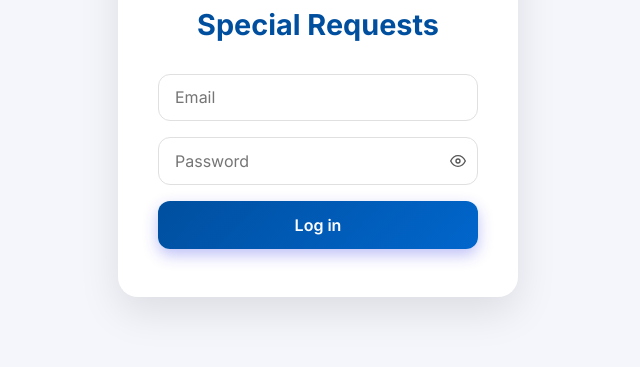
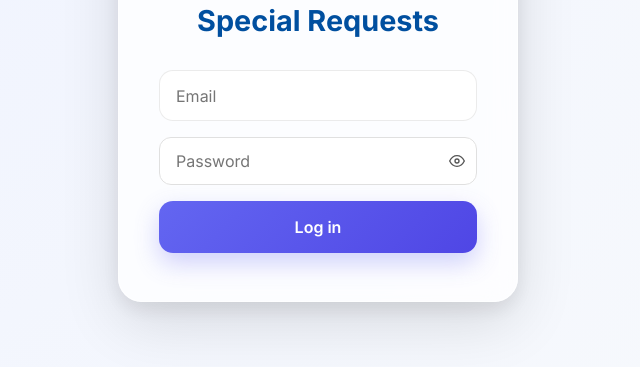
Before and after one commit to Tnk-accountant/anak-requests-api, a website: page public/login.html in a window 1280 px wide. Shown: the part 361-728 px from the top of the page, without its empty margins (322-962 px from the left). Drawn offline with Linux system fonts and the light colour scheme; no server answers.

Commit message:
login design new

```diff
--- a/public/login.html
+++ b/public/login.html
@@ -7,60 +7,88 @@
 <link href="https://fonts.googleapis.com/css2?family=Inter:wght@400;500;600;700&display=swap" rel="stylesheet">
 <style>
   * { margin:0; padding:0; box-sizing:border-box; font-family:'Inter',sans-serif; }
-  body {
-    background:#f5f6fb;
-    display:flex; justify-content:center; align-items:center;
-    min-height:100vh; color:#1f2937;
-  }
+    body {
+      background: radial-gradient(circle at top left, #eef2ff, #f8fafc);
+      display:flex; justify-content:center; align-items:center;
+      min-height:100vh; color:#1f2937;
+    }
+
   .login-container {
-    background:#fff;
+    backdrop-filter: blur(14px);
+    background: rgba(255,255,255,0.75);
+
     padding:3rem 2.5rem;
-    border-radius:20px;
-    box-shadow:0 15px 40px rgba(0,0,0,0.1);
-    width:100%; max-width:400px;
+    border-radius:24px;
+
+    border:1px solid rgba(255,255,255,0.6);
+
+    box-shadow:
+      0 20px 60px rgba(0,0,0,0.12),
+      0 8px 20px rgba(0,0,0,0.08);
+
+    width:100%;
+    max-width:400px;
     text-align:center;
     position:relative;
-    transition:transform 0.3s ease, box-shadow 0.3s ease;
+
+    transition: all 0.25s ease;
   }
-  .login-container:hover {
-    transform:translateY(-3px);
-    box-shadow:0 20px 50px rgba(0,0,0,0.15);
+
+.login-container:hover {
+  transform: translateY(-4px) scale(1.01);
+  box-shadow:
+    0 30px 80px rgba(0,0,0,0.15),
+    0 10px 25px rgba(0,0,0,0.1);
   }
+
   h1 { margin-bottom:2rem; font-size:1.8rem; color:#111827; }
 
   form { display:flex; flex-direction:column; gap:1rem; }
+
   input {
-    padding:0.8rem 1rem;
-    border:1px solid #e0e0e0;
-    border-radius:12px;
+    padding:0.9rem 1rem;
+    border:1px solid rgba(0,0,0,0.08);
+    border-radius:14px;
     font-size:1rem;
-    transition:border 0.3s, box-shadow 0.3s;
+
+    background: rgba(255,255,255,0.7);
+    backdrop-filter: blur(6px);
+
+    transition: all 0.2s ease;
   }
+
   input:focus {
-    border-color:#004f9f;
-    box-shadow:0 0 0 3px rgba(0,79,159,0.2);
-    outline:none;
+    border-color:#6366f1;
+    box-shadow:0 0 0 4px rgba(99,102,241,0.15);
+    transform: scale(1.01);
   }
 
   button {
-    background:linear-gradient(135deg, #004f9f, #0166cc);
+    background: linear-gradient(135deg, #6366f1, #4f46e5);
     color:#fff;
+
     border:none;
-    padding:0.9rem 1.5rem;
+    padding:1rem;
     font-size:1rem;
     font-weight:600;
-    border-radius:12px;
+
+    border-radius:14px;
     cursor:pointer;
-    transition:all 0.3s ease;
-    box-shadow:0 6px 15px rgba(43,46,230,0.3);
+
+    transition: all 0.25s ease;
+
+    box-shadow:
+      0 10px 25px rgba(99,102,241,0.3);
   }
+
   button:hover {
-    transform:translateY(-2px);
-    box-shadow:0 8px 20px rgba(60,63,228,0.4);
+    transform: translateY(-2px) scale(1.02);
+    box-shadow:
+      0 15px 35px rgba(99,102,241,0.4);
   }
+
   button:active {
-    transform:translateY(0);
-    box-shadow:0 4px 10px rgba(99,102,241,0.2);
+    transform: scale(0.96);
   }
 
   .alert {
@@ -97,16 +125,21 @@
   #loader {
     position: absolute;
     inset:0;
-    background: rgba(255,255,255,0.8);
+
+    background: rgba(255,255,255,0.6);
+    backdrop-filter: blur(6px);
+
     display:none;
     justify-content:center;
     align-items:center;
-    font-size:1.2rem;
-    color:#004f9f;
-    border-radius:20px;
+
+    font-size:1.1rem;
+    font-weight:500;
+
+    color:#4f46e5;
+
+    border-radius:24px;
     z-index:10;
-    cursor:wait;
-    text-align:center;
   }
 
   /* Barre mdp + oeil */
@@ -209,10 +242,24 @@
   }
 }
 
+@keyframes fadeUp {
+  from {
+    opacity:0;
+    transform: translateY(20px);
+  }
+  to {
+    opacity:1;
+    transform: translateY(0);
+  }
+}
+
+.login-container {
+  animation: fadeUp 0.6s ease;
+}
 
 </style>
 </head>
-<body>
+<body style="font-smooth:always;">
 <div class="login-container">
   <div id="loader">⏳ Loading...</div>
 
```
